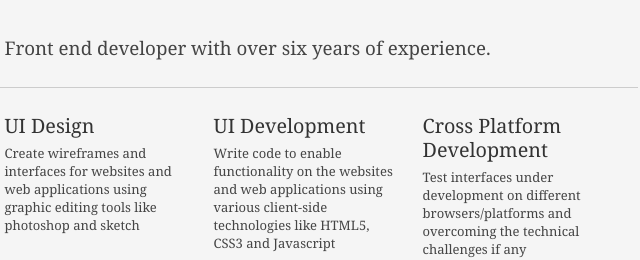
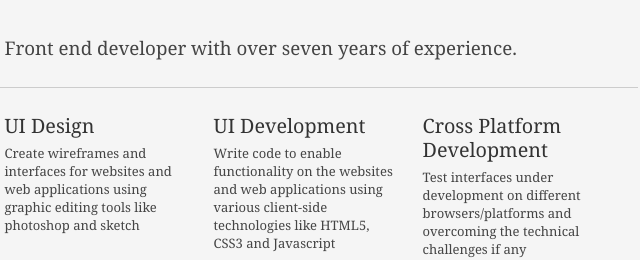
Before and after one commit to sunnykshahid/sunnykshahid.github.io, a plain HTML site: page index.html in a window 1280 px wide. Shown: the part 157-417 px from the top of the page, 397-1037 px from the left. Drawn offline with Linux system fonts and the light colour scheme.

Commit message:
Update index.html

```diff
--- a/index.html
+++ b/index.html
@@ -42,7 +42,7 @@
 						</div>
 						<div class="yui-u">
 							<p class="enlarge profile">
-								Front end developer with over six years of experience.
+								Front end developer with over seven years of experience.
 							</p>
 						</div>
 					</div><!--// .yui-gf -->
```
